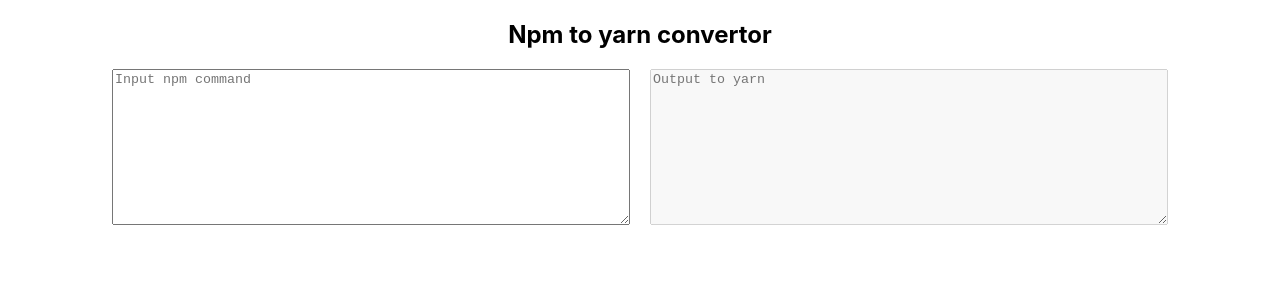
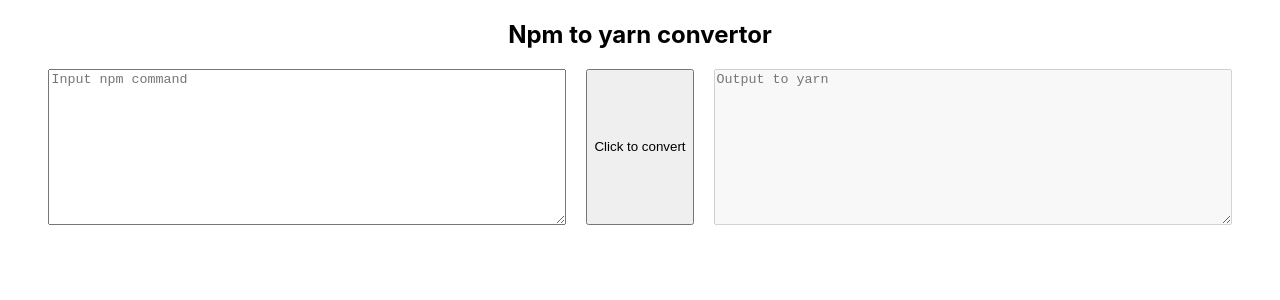
Before and after one commit to upnotes-io/npm-to-yarn, a React (Create React App) app: page / in a window 1280 px wide. Shown: the top 300 px of the page. Built offline with nearby package versions, Linux system fonts and the light colour scheme.

Commit message:
Added basic convertor

```diff
--- a/src/App.tsx
+++ b/src/App.tsx
@@ -1,5 +1,6 @@
 import { useState } from "react";
 import "./App.css";
+import { NPM_TO_YARN } from "./contants/config";
 
 const thottle = (fn:<T extends unknown>(x: T) => void, delay: number) => {
   let timer: any;
@@ -28,18 +29,30 @@
 }
 
 
+
+
 function App() {
   const [npmCommand, setNpmCommand] = useState('');
   const [yarnCommand, setYarnCommand] = useState('');
   const handleNpmCommandChange = (e: React.ChangeEvent<HTMLTextAreaElement>) => {
     setNpmCommand(e.target.value);
   }
+
+  const convertToYarn = () => {
+    let npmCommandCopy = npmCommand;
+    Object.keys(NPM_TO_YARN).forEach((key)=> {
+      npmCommandCopy = npmCommandCopy.replace(key, NPM_TO_YARN[key])
+    })
+    setYarnCommand(npmCommandCopy);
+  }
+
   return (
     <div className="App">
       <h2> Npm to yarn convertor </h2>
       <div className="input-container">
-        <textarea placeholder="Input npm command" onChange={handleNpmCommandChange}>{npmCommand}</textarea>
-        <textarea disabled placeholder="Output to yarn"></textarea>
+        <textarea placeholder="Input npm command" onChange={handleNpmCommandChange} value={npmCommand} />
+        <button onClick={convertToYarn}> Click to convert </button>
+        <textarea disabled placeholder="Output to yarn" value={yarnCommand} />
       </div>
     </div>
   );
--- a/src/contants/config.ts
+++ b/src/contants/config.ts
@@ -1,7 +1,9 @@
 export const NPM_KEYWORDS = ['npm', 'install']
 export const YARN_KEYWORDS = ['']
 
-export const NPM_TO_YARN = {
+
+// migration doc link - https://classic.yarnpkg.com/lang/en/docs/migrating-from-npm/
+export const NPM_TO_YARN: {[key: string]: string} = {
     'npm': 'yarn',
     'install': 'add',
     '--no-package-lock': '--no-lock-file',
```
